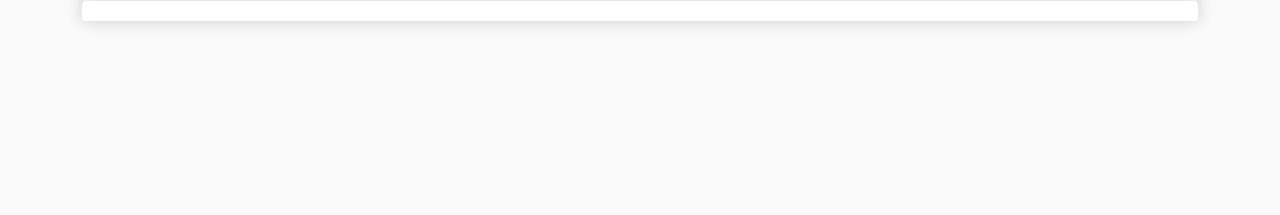
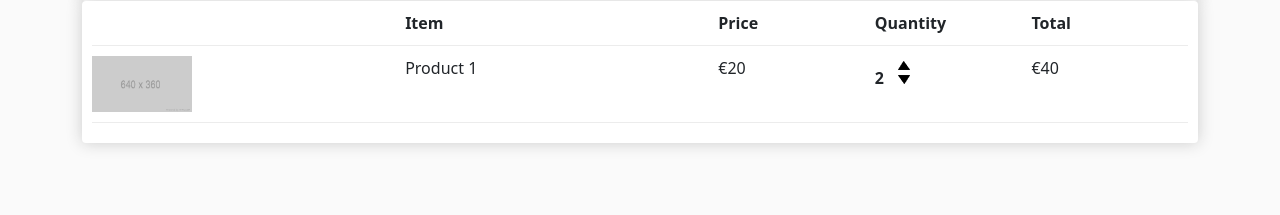
Before and after one commit to Mustafanaji0413/ecommerce, a Django app: page /cart/ in a window 1280 px wide. Shown: the part 267-482 px from the top of the page. Run offline with Django 3.2, Linux system fonts and the light colour scheme.

Commit message:
Style checkout page and add the functions

```diff
--- a/templates/cart.html
+++ b/templates/cart.html
@@ -23,7 +23,27 @@
 
 
             <div class="box-element">
+                <div class="cart-row">
+                    <div style="flex:2"></div>
+                    <div style="flex:2"><strong>Item</strong></div>
+                    <div style="flex:1"><strong>Price</strong></div>
+                    <div style="flex:1"><strong>Quantity</strong></div>
+                    <div style="flex:1"><strong>Total</strong></div>
+                </div>
 
+                <div class="cart-row">
+                    <div style="flex:2"><img class="row-image" src="{% static 'media/placeholder.png'%}"></div>
+                    <div style="flex:2">Product 1</div>
+                    <div style="flex:1">€20</div>
+                    <div style="flex:1">
+                        <p class="quantity">2</p>
+                        <div class="quantity">
+                            <img class="chg-quantity" src="{% static 'media/arrow-up.png' %}">
+                            <img class="chg-quantity" src="{% static 'media/arrow-down.png' %}">
+                        </div>
+                    </div>
+                    <div style="flex:1">€40</div>
+                </div>
             </div>
         </div>
     </div>
```
